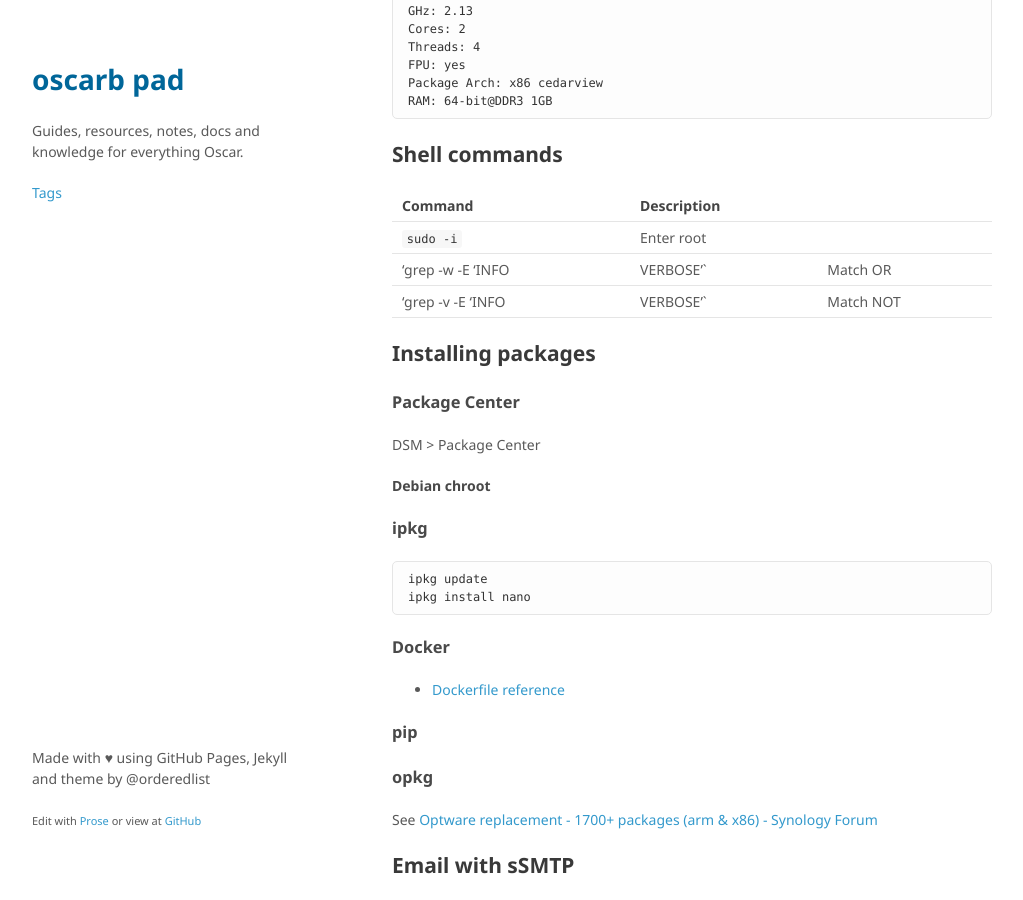
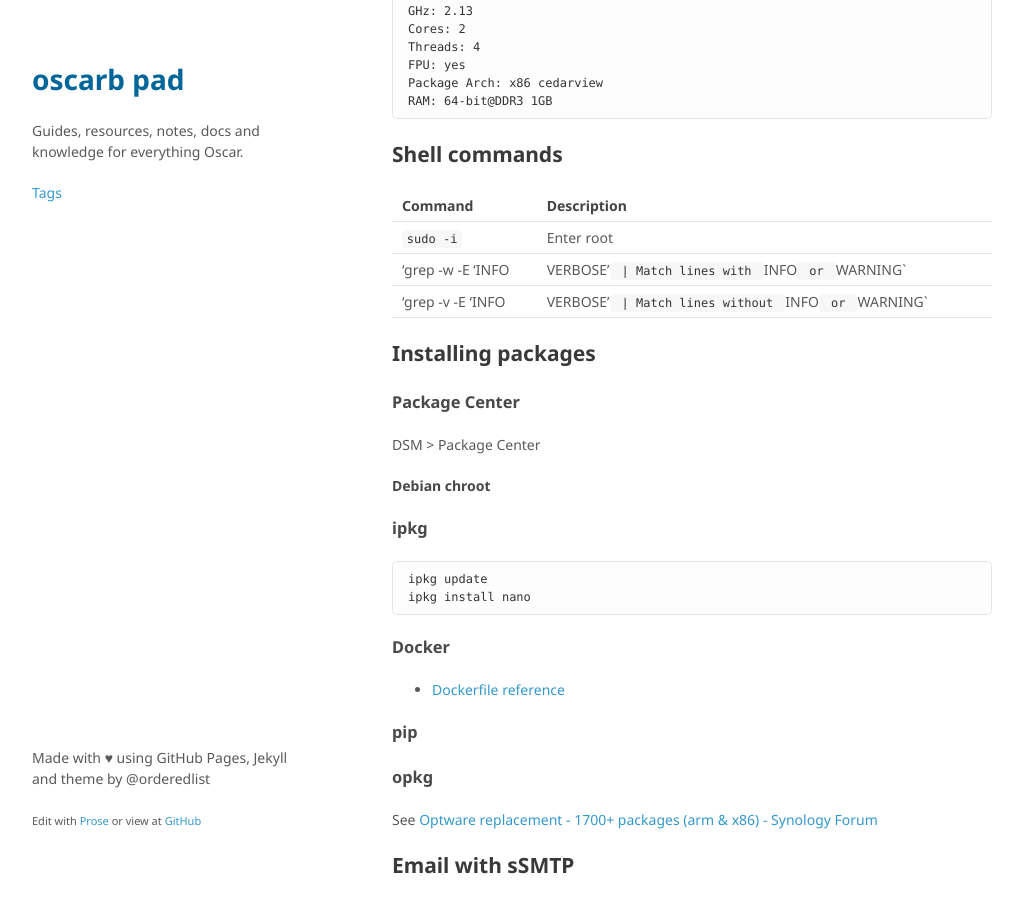
Before and after one commit to oscarb/pad, a Jekyll site: the page built from _docs/ds713.md, in a window 1280 px wide and 900 px high, scrolled down 779 px. Shown: the whole window, without its empty margins (128-1151 px from the left). Built offline with Jekyll 4.4.1, drawn with Linux system fonts in a browser that asks for light colours; some web fonts are replaced.

Commit message:
Update ds713.md

```diff
--- a/_docs/ds713.md
+++ b/_docs/ds713.md
@@ -25,8 +25,8 @@ published: true
 Command | Description
 --------|------------
 `sudo -i` | Enter root
-'grep -w -E 'INFO|VERBOSE'` | Match OR
-'grep -v -E 'INFO|VERBOSE'` | Match NOT
+'grep -w -E 'INFO|VERBOSE'` | Match lines with `INFO` or `WARNING`
+'grep -v -E 'INFO|VERBOSE'` | Match lines without `INFO` or `WARNING`
 
 
 
```
